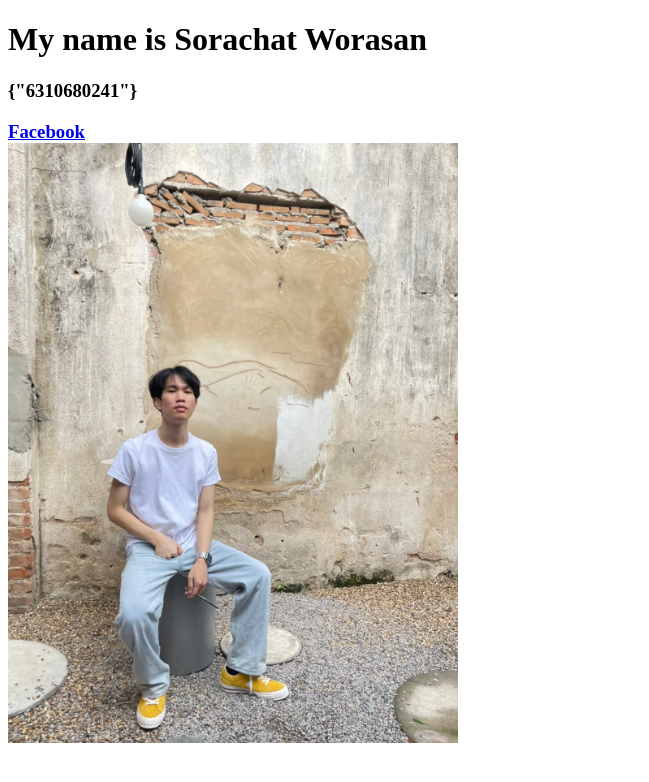
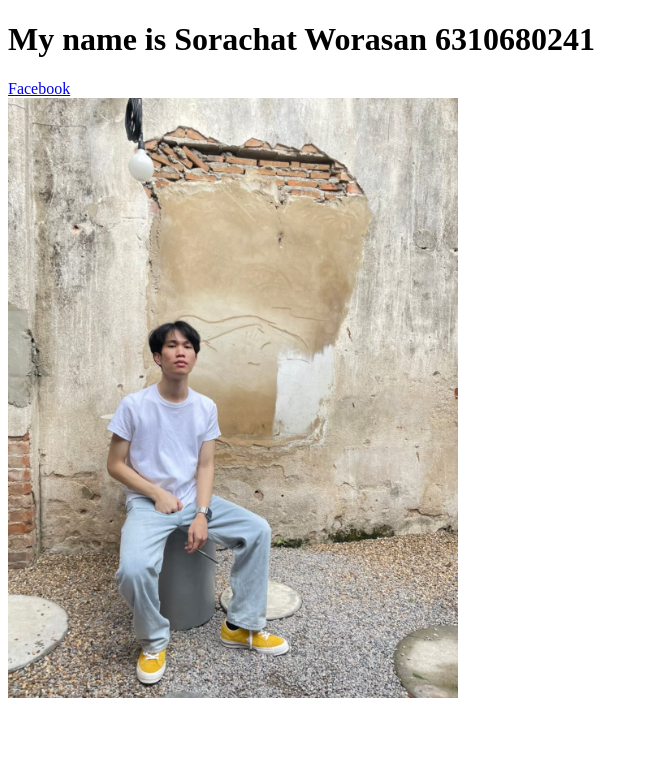
Before and after one commit to 6310680241/6310680241, a plain HTML site: page index.html in a window 1280 px wide. Shown: the whole page, without its empty margins (0-649 px from the left). Drawn offline with Linux system fonts and the light colour scheme.

Commit message:
update html

```diff
--- a/index.html
+++ b/index.html
@@ -5,9 +5,8 @@
 </head>
 <body>
 
-<h1>My name is Sorachat Worasan</h1>
+<h1>My name is Sorachat Worasan 6310680241</h1>
 
-<h3>{"6310680241"}<h3/>
 <div>
 	<a href="https://www.facebook.com/pleumii">Facebook<a/>
 <div/>
```
